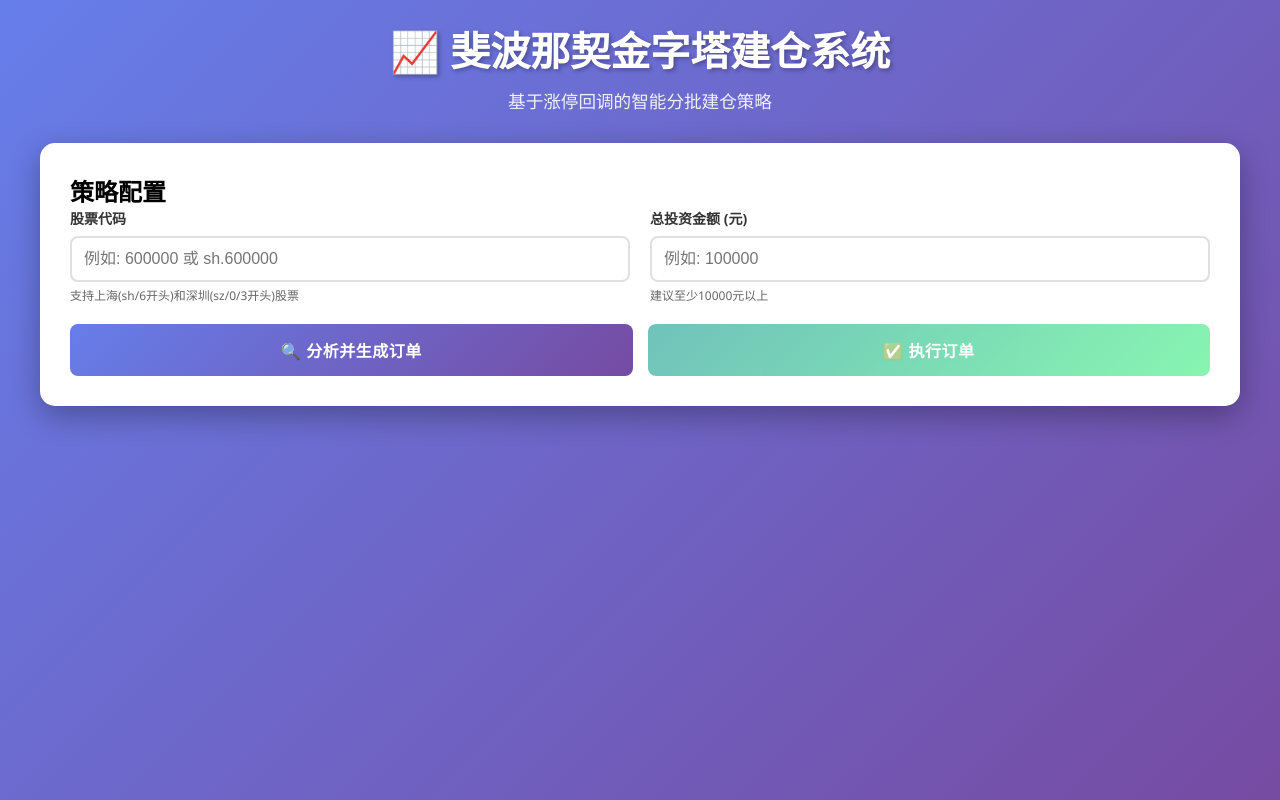
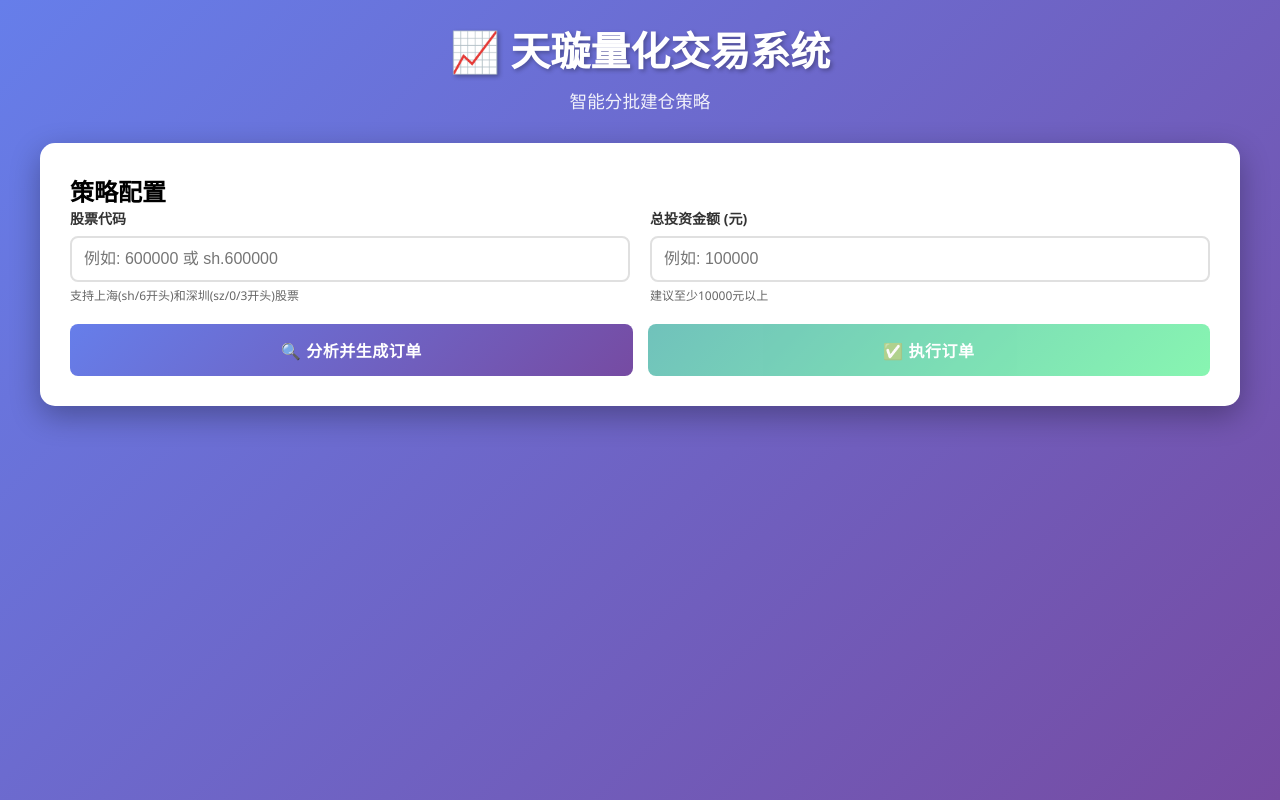
Before and after one commit to web3gaoyutang/snapback, a plain HTML site: page frontend/index.html in a window 1280 px wide. Drawn offline with Linux system fonts and the light colour scheme.

Commit message:
Update title and header in index.html to reflect the new branding for the trading system, changing from "斐波那契金字塔建仓系统" to "天璇量化交易系统".

```diff
--- a/frontend/index.html
+++ b/frontend/index.html
@@ -3,7 +3,7 @@
 <head>
     <meta charset="UTF-8">
     <meta name="viewport" content="width=device-width, initial-scale=1.0">
-    <title>斐波那契金字塔建仓系统</title>
+    <title>天璇量化交易系统</title>
     <style>
         * {
             margin: 0;
@@ -319,8 +319,8 @@
 <body>
     <div class="container">
         <div class="header">
-            <h1>📈 斐波那契金字塔建仓系统</h1>
-            <p>基于涨停回调的智能分批建仓策略</p>
+            <h1>📈 天璇量化交易系统</h1>
+            <p>智能分批建仓策略</p>
         </div>
 
         <div class="card">
```
